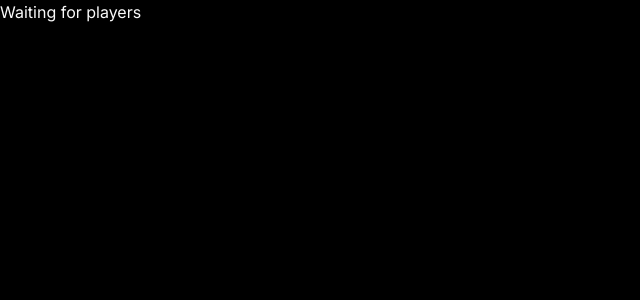
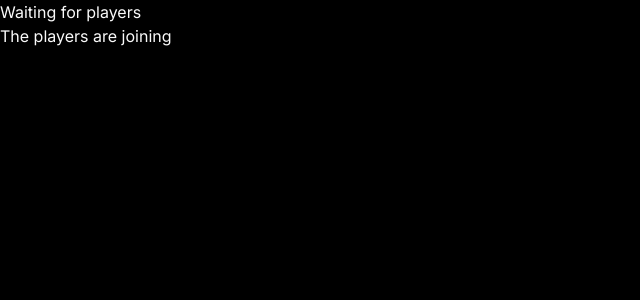
Before and after one commit to Minaamahmad/game, a Next.js app: page /GameArea/Waiting in a window 1280 px wide. Shown: the top 300 px of the page, without its empty margins (0-640 px from the left). Built offline with nearby package versions, Linux system fonts and the light colour scheme.

Commit message:
feat: add message indicating players are joining in waiting area

```diff
--- a/app/GameArea/Waiting/page.jsx
+++ b/app/GameArea/Waiting/page.jsx
@@ -4,6 +4,10 @@ const page = () => {
   return (
     <div>
       <h1>Waiting for players </h1>
+
+      <p>
+        The players are joining
+      </p>
     </div>
   )
 }
```
